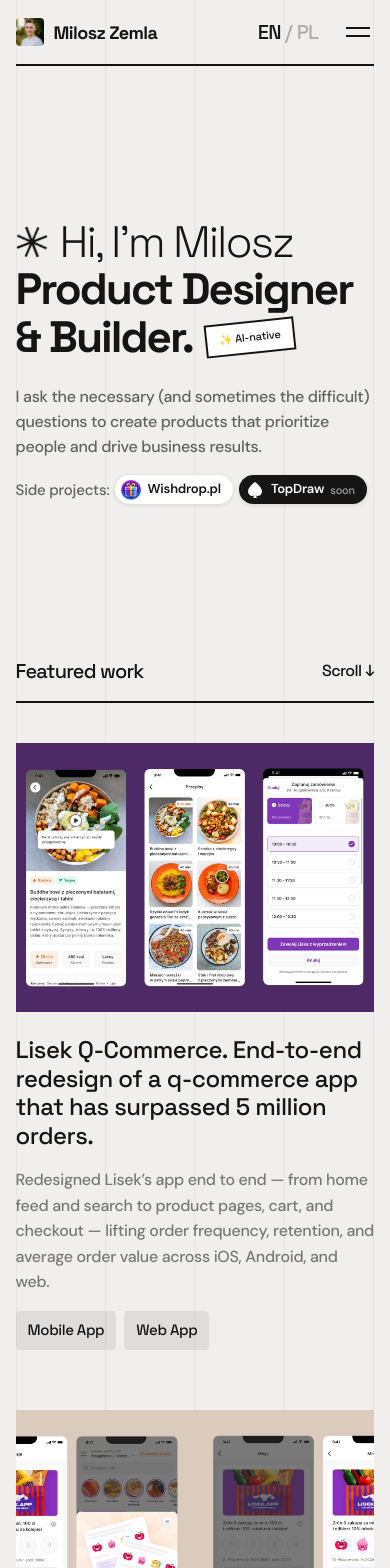
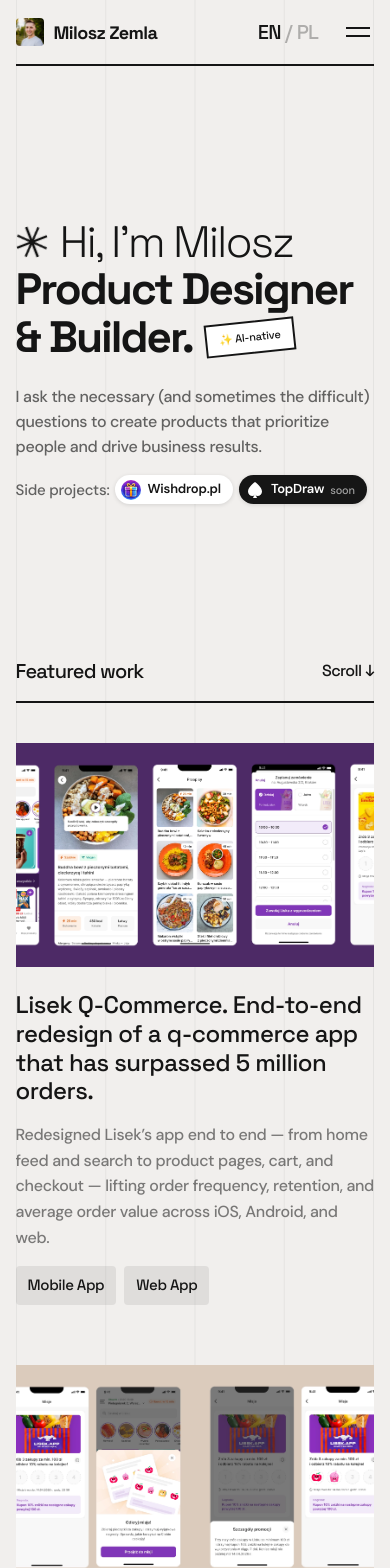
Before and after one commit to miloszzemla/portfolio, a Next.js app: page / in a window 390 px wide. Shown: the top 1568 px of the page. Built offline with nearby package versions, Linux system fonts and the light colour scheme.

Commit message:
fix: mobile image cropping — taller About photo, better FeaturedWork aspect ratio
Co-Authored-By: Claude Opus 4.6 (1M context) <noreply@anthropic.com>

```diff
--- a/src/components/About.tsx
+++ b/src/components/About.tsx
@@ -46,14 +46,14 @@ export default function About() {
             transition={{ duration: 0.6, delay: 0.15 }}
             className="w-full lg:w-[30%]"
           >
-            <div className="relative h-[350px] md:h-[450px] lg:h-[580px] w-full overflow-hidden">
+            <div className="relative h-[420px] md:h-[450px] lg:h-[580px] w-full overflow-hidden">
               <Image
                 src="/assets/images/milosz-zemla.webp"
                 alt="Milosz Zemla"
                 fill
                 sizes="(max-width: 768px) 100vw, (max-width: 1024px) 50vw, 40vw"
                 quality={100}
-                className="object-cover"
+                className="object-cover object-top"
               />
             </div>
           </motion.div>
--- a/src/components/FeaturedWork.tsx
+++ b/src/components/FeaturedWork.tsx
@@ -44,7 +44,7 @@ export default function FeaturedWork() {
                 className="group flex flex-col w-full overflow-hidden"
               >
                 {/* Image — full width */}
-                <div className="relative w-full aspect-[4/3] md:aspect-[16/9] overflow-hidden">
+                <div className="relative w-full aspect-[16/10] md:aspect-[16/9] overflow-hidden">
                   {project.thumbnail ? (
                     <Image
                       src={project.thumbnail}
@@ -52,7 +52,7 @@ export default function FeaturedWork() {
                       fill
                       sizes="92vw"
                       quality={100}
-                      className="object-cover object-center transition-transform duration-700 group-hover:scale-[1.02]"
+                      className="object-cover object-top md:object-center transition-transform duration-700 group-hover:scale-[1.02]"
                     />
                   ) : (
                     <div className="absolute inset-0 bg-dark/5 border-2 border-dashed border-dark/15 flex items-center justify-center">
```
